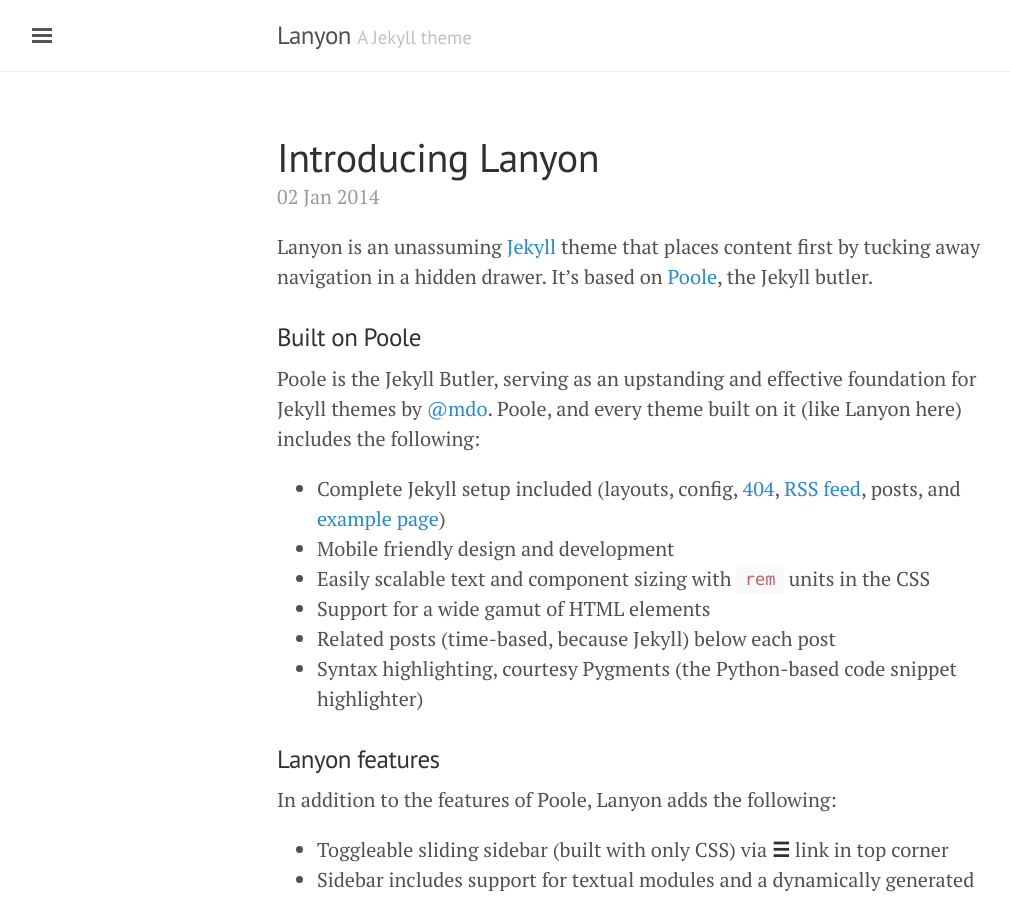
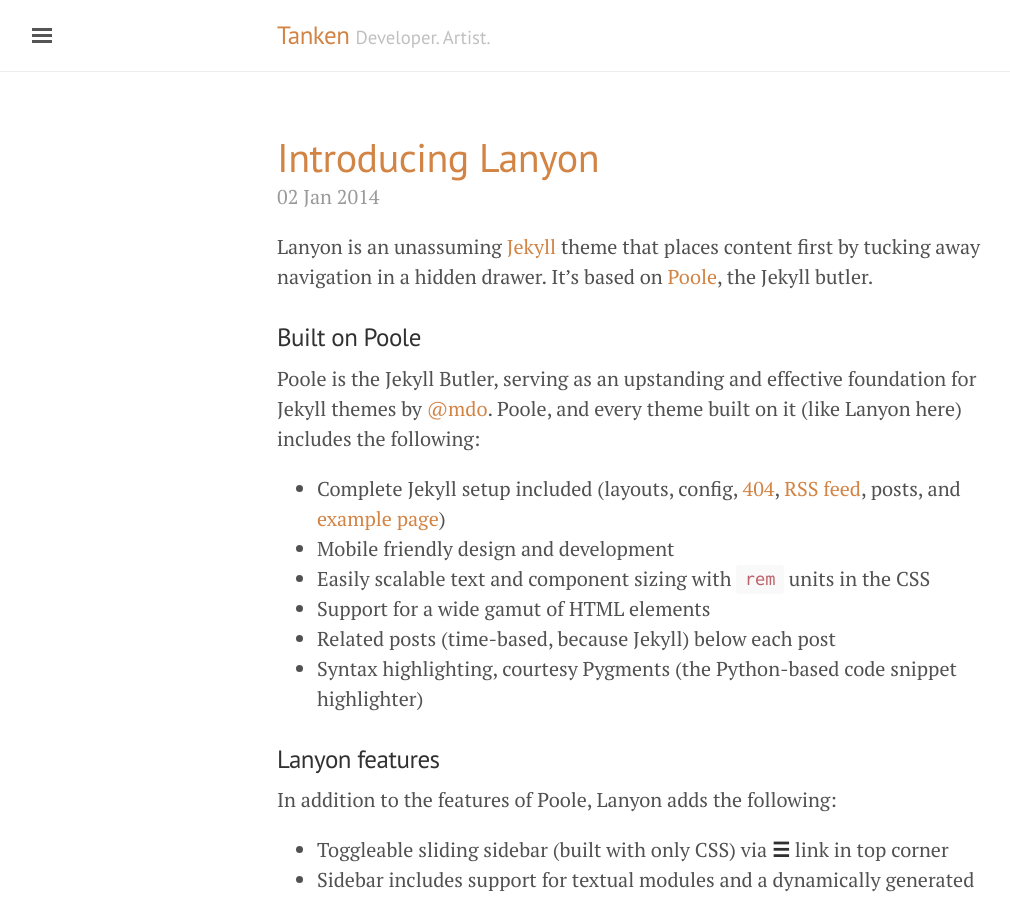
Before and after one commit to tanken/tanken.github.io, a Jekyll site: the page built from index.html, in a window 1280 px wide and 900 px high. Shown: the whole window, without its empty margins (3-1013 px from the left). Built offline with Jekyll 4.4.1, drawn with Linux system fonts in a browser that asks for light colours; the list of posts is cut into pages by our own code.

Commit message:
undo reverse sidebar

```diff
--- a/_config.yml
+++ b/_config.yml
@@ -5,18 +5,18 @@ permalink:           pretty
 relative_permalinks: true
 
 # Setup
-title:               Lanyon
-tagline:             'A Jekyll theme'
-description:         'A reserved <a href="http://jekyllrb.com" target="_blank">Jekyll</a> theme that places the utmost gravity on content with a hidden drawer. Made by <a href="https://twitter.com/mdo" target="_blank">@mdo</a>.'
-url:                 http://lanyon.getpoole.com
+title:               Tanken
+tagline:             'Developer. Artist.'
+description:         'Home of Tanken <a href="https://twitter.com.tanken90/" target="_blank">@tanken90</a>.'
+url:                 http://tanken.github.io/
 baseurl:             ''
 paginate:            5
 
 # About/contact
 author:
-  name:              Mark Otto
-  url:               https://twitter.com/mdo
-  email:             markdotto@gmail.com
+  name:              Ken
+  url:               https://twitter.com/tanken90
+  email:             kenguashi@gmail.com
 
 # Custom vars
 version:             1.0.0
--- a/_layouts/default.html
+++ b/_layouts/default.html
@@ -3,7 +3,7 @@
 
   {% include head.html %}
 
-  <body>
+  <body class="theme-base-09 sidebar-overlay">
 
     {% include sidebar.html %}
 
```
